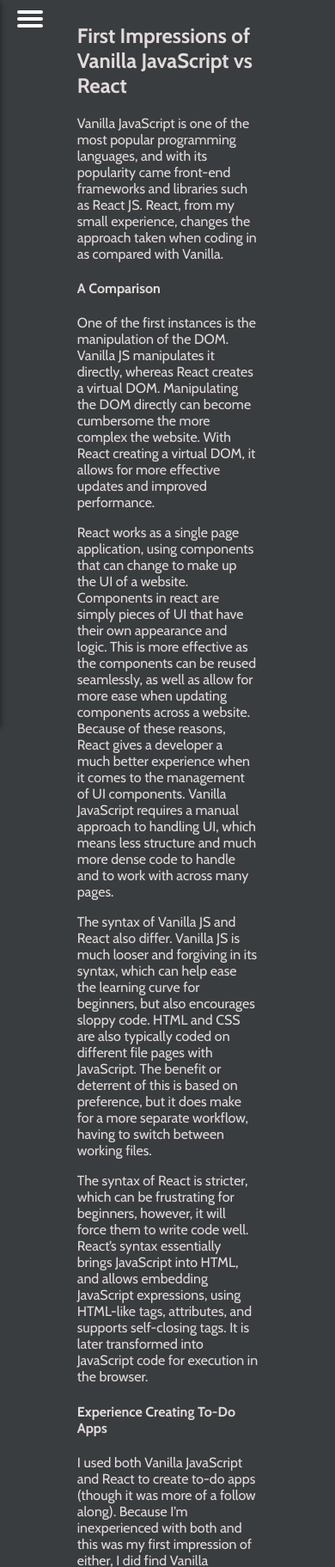
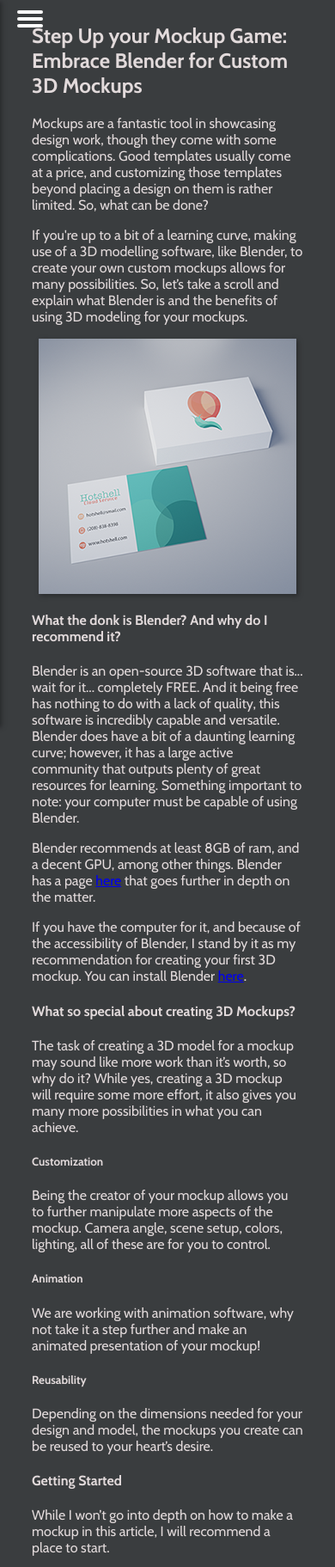
Before and after one commit to gduncan208/Portfolio, a plain HTML site: page blog.html in a window 390 px wide. Shown: the top 1823 px of the page at 86% size. Drawn offline with nearby package versions, Linux system fonts and the light colour scheme.

Commit message:
added blog post

```diff
--- a/blog.html
+++ b/blog.html
@@ -38,8 +38,52 @@
         </ul>
         </div>
 </nav>
-    <main>
-        <section class="blog-post">
+    <main class="blog">
+        <section class="blog-post-2 blog">
+        <h2>Step Up your Mockup Game: Embrace Blender for Custom 3D Mockups</h2>
+            <p>Mockups are a fantastic tool in showcasing design work, though they come with some complications. Good templates usually come at a price, and customizing those templates beyond placing a design on them is rather limited. So, what can be done? </p>
+
+            <p>If you're up to a bit of a learning curve, making use of a 3D modelling software, like Blender, to create your own custom mockups allows for many possibilities. So, let’s take a scroll and explain what Blender is and the benefits of using 3D modeling for your mockups. </p>
+            <img src="blog-assets/hotshellcardsbetter.png" alt="Mockup of business cards" class="b-img"/>
+            <img src="blog-assets/hotshellcardsbetter - Copy.png" alt="Mockup of business cards" class="b-img-300"/>
+
+
+            <h4>What the donk is Blender? And why do I recommend it? </h4>
+
+            <p>Blender is an open-source 3D software that is... wait for it... completely FREE. And it being free has nothing to do with a lack of quality, this software is incredibly capable and versatile. Blender does have a bit of a daunting learning curve; however, it has a large active community that outputs plenty of great resources for learning. Something important to note: your computer must be capable of using Blender. </p>
+
+            <p>
+            Blender recommends at least 8GB of ram, and a decent GPU, among other things. Blender has a page <a href="https://www.blender.org/download/requirements/" target="_blank">here</a> that goes further in depth on the matter.  </p>
+
+            <p>If you have the computer for it, and because of the accessibility of Blender, I stand by it as my recommendation for creating your first 3D mockup. You can install Blender <a href="https://www.blender.org/download/" target="_blank">here</a>.</p>
+
+            <h4>What so special about creating 3D Mockups?</h4>
+
+            <p>The task of creating a 3D model for a mockup may sound like more work than it’s worth, so why do it? While yes, creating a 3D mockup will require some more effort, it also gives you many more possibilities in what you can achieve. </p>
+
+            <h5>Customization</h5>
+
+            <p>Being the creator of your mockup allows you to further manipulate more aspects of the mockup. Camera angle, scene setup, colors, lighting, all of these are for you to control.
+            </p>
+
+
+            <h5>Animation </h5>
+
+            <p>We are working with animation software, why not take it a step further and make an animated presentation of your mockup!</p>
+
+            <h5>Reusability  </h5>
+
+            <p>Depending on the dimensions needed for your design and model, the mockups you create can be reused to your heart’s desire. </p>
+
+            <h4>Getting Started</h4>
+
+            <p>While I won’t go into depth on how to make a mockup in this article, I will recommend a place to start. </p>
+
+            <p>Find a beginner tutorial on YouTube. I recommend the <a href="https://www.youtube.com/watch?v=B0J27sf9N1Y&list=PLjEaoINr3zgEPv5y--4MKpciLaoQYZB1Z&ab_channel=BlenderGuru" target="_blank">donut tutorial by Blender Guru</a>. While it’s a longer, multistep tutorial, it touches on a bit of everything. By the end of it you’ll be comfortable moving around Blender and have a basic familiarity with most of the tools and interface.   </p>
+
+            <p>Blender is an excellent resource to add to your toolkit as a designer.  With just a little consistency and determination, you can create free, customizable, and versatile mockups for your designs.  </p>
+        </section>
+        <section class="blog-post blog">
         <h2>First Impressions of Vanilla JavaScript vs React</h2>
 
             <p> Vanilla JavaScript is one of the most popular programming languages, and with its popularity came front-end frameworks and libraries such as React JS. React, from my small experience, changes the approach taken when coding in as compared with Vanilla.  </p>
@@ -56,8 +100,9 @@
 
         <h4>Experience Creating To-Do Apps </h4>
 
-        <link href="https://github.com/gduncan208/vanilla-js-todo" />
-        <link href="https://github.com/gduncan208/todo-react" />
+        <a href="https://github.com/gduncan208/vanilla-js-todo" target="_blank">Vanilla</a>
+        <br>
+        <a href="https://github.com/gduncan208/todo-react" target="_blank">React</a>
 
 
             <p>  I used both Vanilla JavaScript and React to create to-do apps (though it was more of a follow along). Because I’m inexperienced with both and this was my first impression of either, I did find Vanilla JavaScript to be more understandable initially, but this was more of the understanding of the language itself, not necessarily the use of it. As I began to understand React better, understanding how it is built on the implementation of separate components, I find that I prefer using React over Vanilla.  </p>
--- a/style.css
+++ b/style.css
@@ -339,6 +339,10 @@ main img {
     display: none;
 }
 
+.b-img-300 {
+    display: none;
+}
+
 @media only screen and (max-width: 1296px) {
     .mtnpainting1040, .mtnpainting389, .mtnpainting325 {
         display: none;
@@ -346,6 +350,10 @@ main img {
 
     .mtnpainting520 {
         display: flex;
+    }
+
+    .b-img-300 {
+        display: none;
     }
 }
 
@@ -374,6 +382,10 @@ main img {
         display: flex;
     }
 
+    .b-img-300 {
+        display: none;
+    }
+
 }
 
 @media only screen and (max-width: 550px) {
@@ -398,6 +410,13 @@ main img {
     }
 
     .mtnpainting325 {
+        display: flex;
+    }
+    .b-img {
+        display: none;
+    }
+
+    .b-img-300 {
         display: flex;
     }
 }
@@ -520,7 +539,18 @@ ul.contact {
     margin: .5em;
 }
 
-.blog-post {
-    width: 60%;
+.blog {
+   align-items: flex-start;
+}
+
+.b-img {
+    align-self: center;
+    justify-self: center;
+}
+
+.blog-post, .blog-post-2 {
+    gap: 4rem;
+    width: 95vw;
+    max-width: 600px;
     block-size: fit-content;
 }
```
Also changed, not shown: blog-assets/hotshellcardsbetter - Copy.png (added), blog-assets/hotshellcardsbetter.png (added).
